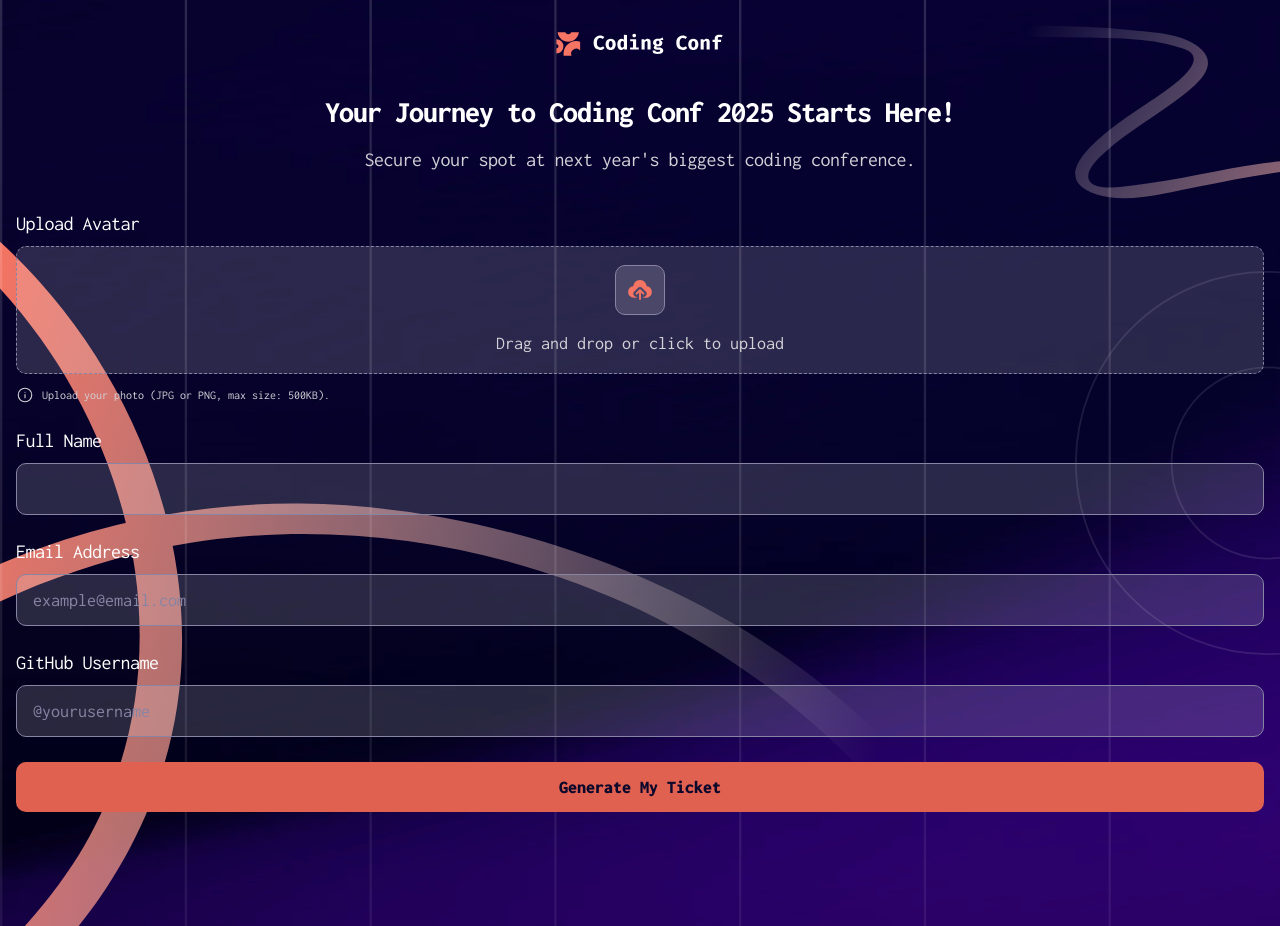
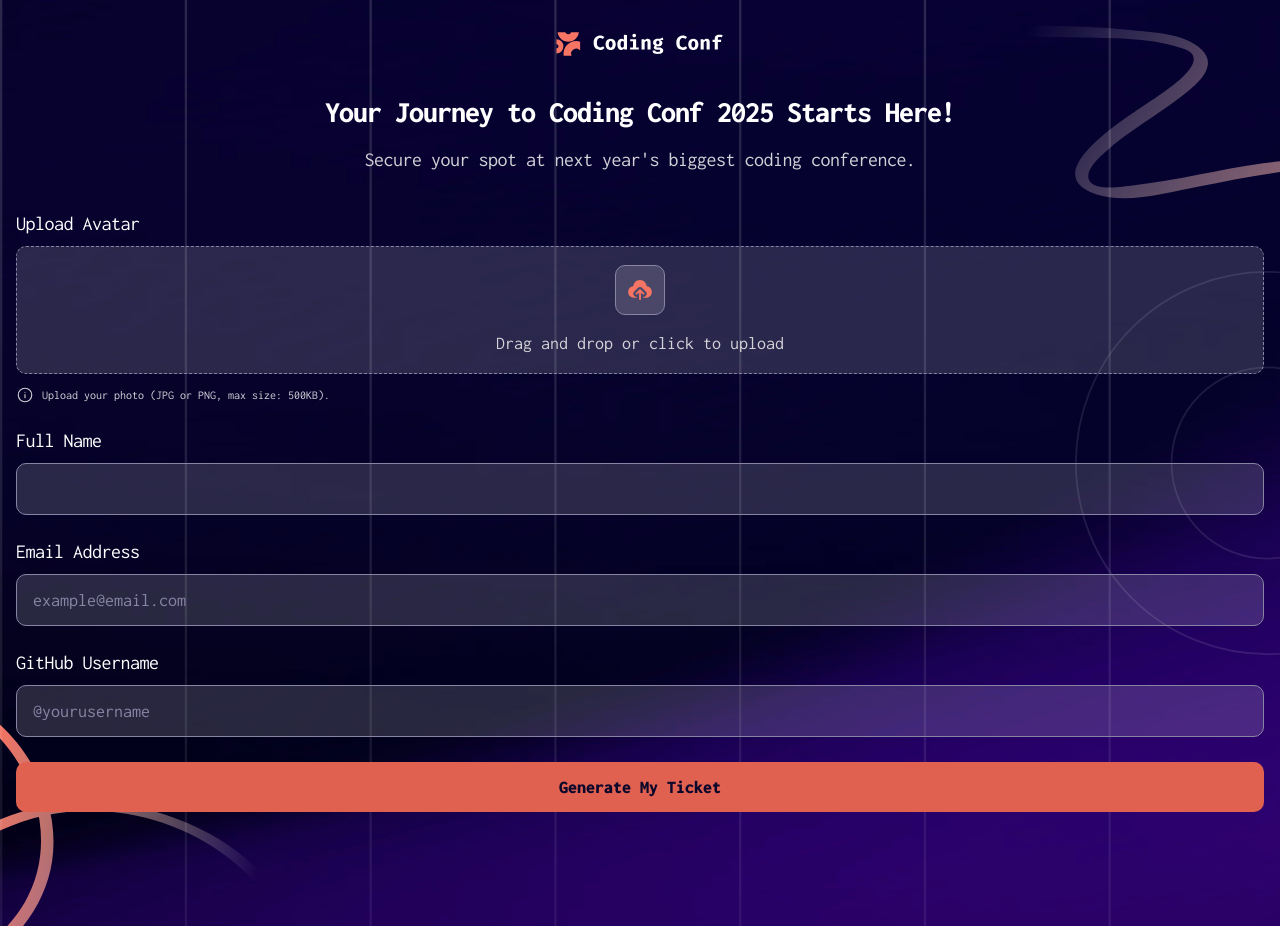
Before and after one commit to VenusY/frontend-mentor-conference-ticket-generator, a React app: page / in a window 1280 px wide. Built offline with nearby package versions, Linux system fonts and the light colour scheme.

Commit message:
Change size of background bottom squiggly line pattern

```diff
--- a/src/styles/scss/App.scss
+++ b/src/styles/scss/App.scss
@@ -27,7 +27,7 @@ body {
     url('../../assets/images/pattern-circle.svg'),
     url('../../assets/images/background-mobile.png');
   background-repeat: no-repeat, no-repeat, no-repeat, no-repeat, no-repeat;
-  background-size: 260%, 80%, 30%, 30%, 100% 100%;
+  background-size: 260%, auto 210px, 30%, 30%, 100% 100%;
   background-position: 0% 0%, bottom left, right 20px, 120% center, 0% 0%;
   font-family: var(--ff-inconsolata);
 }
```
